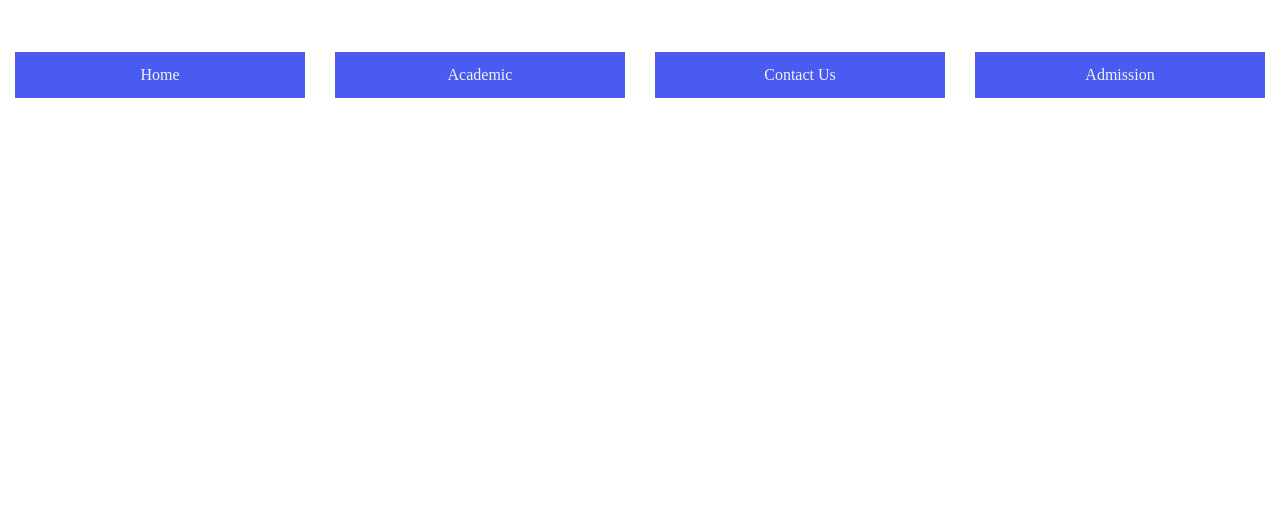
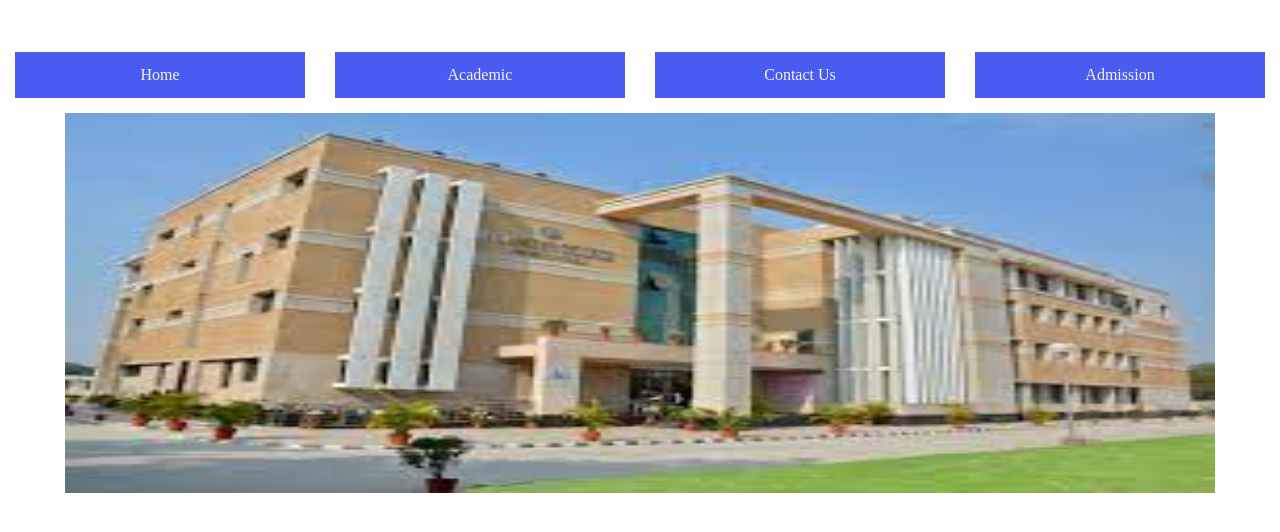
Before and after one commit to HackerHuda/cv123, a plain HTML site: page HTML personal website/project main.html in a window 1280 px wide. Shown: the part 112-644 px from the top of the page. Drawn offline with Linux system fonts and the light colour scheme.

Commit message:
Add files via upload

```diff
--- a/HTML personal website/project main.html
+++ b/HTML personal website/project main.html
@@ -112,6 +112,6 @@
                 <a href="admission.html">Admission</a>
             </div>
         </div>
-
+   <img src="college.jpg" alt="college" style="width: 1150px;height: 380px;">
 </body>
 </html>
```
Also changed, not shown: HTML personal website/college.jpg (added).
